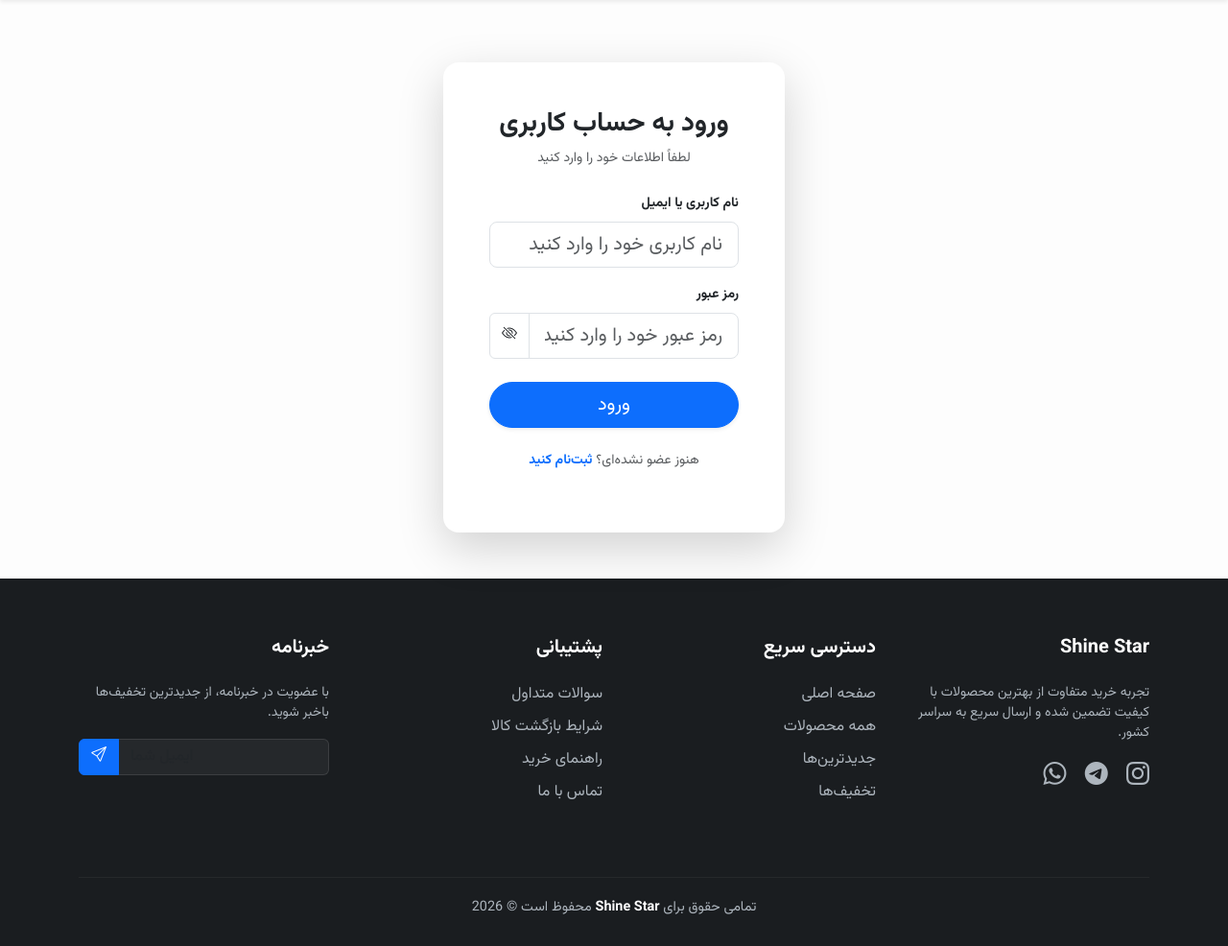
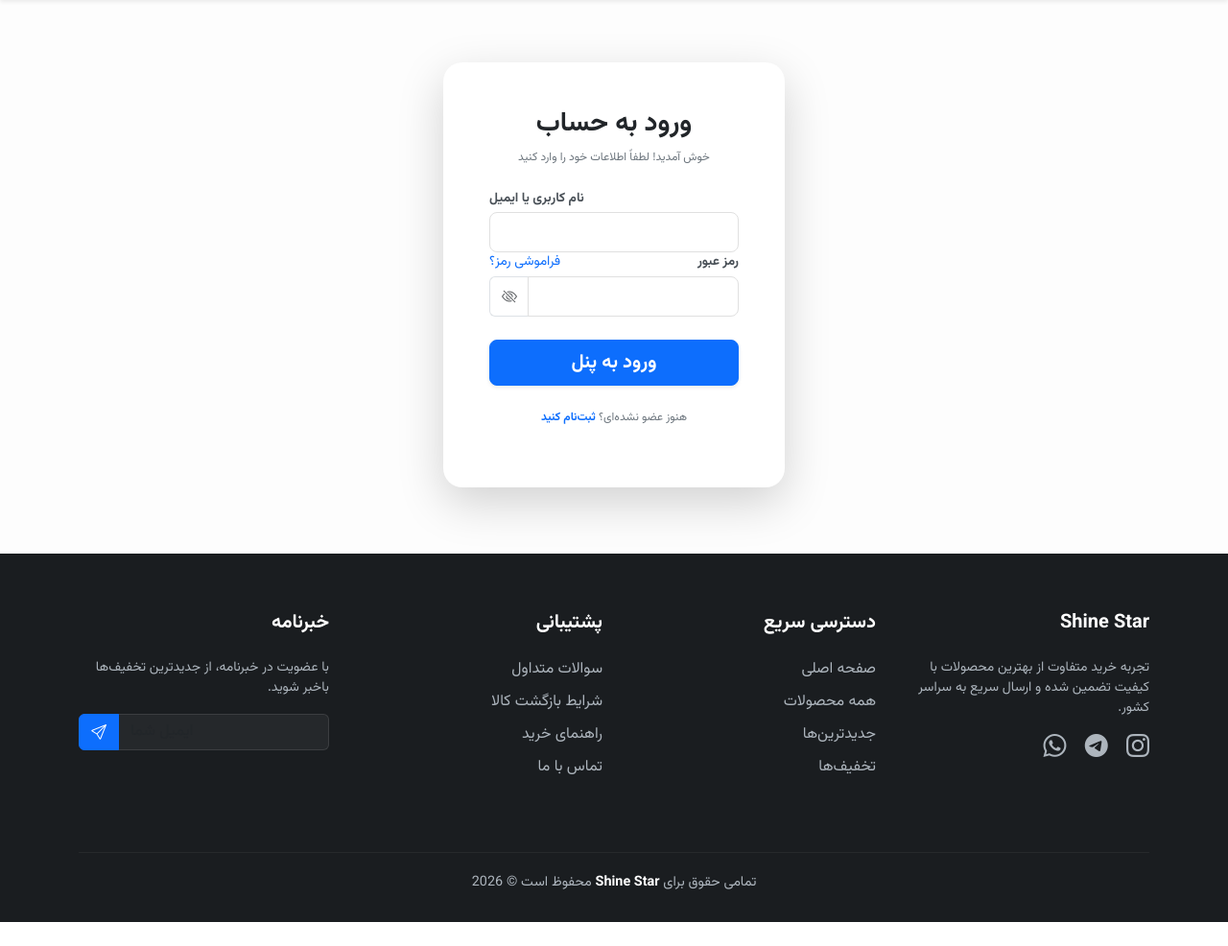
Before and after one commit to shahab-py/shine_star_project, a Django app: page /accounts/login/ in a window 1280 px wide. Shown: the part 63-1049 px from the top of the page at 96% size. After the commit the page ends 1024 px from the top, so only its background shows below. Run offline with Django 5.2, Linux system fonts and the light colour scheme.

Commit message:
update some templates

```diff
--- a/accounts/templates/accounts/login.html
+++ b/accounts/templates/accounts/login.html
@@ -1,38 +1,71 @@
 {% extends 'base.html' %}
 
 {% block content %}
-<div class="container py-5">
+<style>
+    /* بهبود استایل فیلدها برای ظاهر مدرن‌تر */
+    .form-control {
+        border: 1px solid #e0e0e0;
+        transition: all 0.3s ease;
+    }
+    .form-control:focus {
+        border-color: #0d6efd;
+        box-shadow: 0 0 0 0.25rem rgba(13, 110, 253, 0.1);
+    }
+    /* جلوگیری از تیره شدن بیش از حد متون کمکی */
+    .text-label {
+        color: #495057;
+        font-size: 0.85rem;
+    }
+    .text-helper {
+        color: #6c757d;
+        font-size: 0.75rem;
+    }
+    /* استایل کارت */
+    .login-card {
+        border: none;
+        border-radius: 20px;
+    }
+</style>
+
+<div class="container py-5" dir="rtl">
     <div class="row justify-content-center">
-        <div class="col-md-5 col-lg-4">
-            <div class="card border-0 shadow-lg rounded-4">
-                <div class="card-body p-5">
+        <div class="col-md-6 col-lg-4">
+            <div class="card login-card shadow-lg">
+                <div class="card-body p-4 p-md-5">
+
+                    <!-- هدر صفحه -->
                     <div class="text-center mb-4">
-                        <h3 class="fw-bold">ورود به حساب کاربری</h3>
-                        <p class="text-muted small">لطفاً اطلاعات خود را وارد کنید</p>
+                        <h3 class="fw-bold text-dark">ورود به حساب</h3>
+                        <p class="text-helper mb-0">خوش آمدید! لطفاً اطلاعات خود را وارد کنید</p>
                     </div>
 
                     <form method="post" novalidate>
                         {% csrf_token %}
 
                         <!-- فیلد نام کاربری -->
-                        <div class="mb-3">
-                            <label class="form-label fw-semibold small">نام کاربری یا ایمیل</label>
-                            <input type="text" name="username" class="form-control form-control-lg"
-                                   placeholder="نام کاربری خود را وارد کنید" required>
+                        <div class="mb-3 text-end">
+                            <label class="form-label text-label fw-semibold mb-1">نام کاربری یا ایمیل</label>
+                            <input type="text" name="username"
+                                   class="form-control form-control-lg fs-6"
+
                             {% if form.username.errors %}
                                 <div class="text-danger small mt-1">{{ form.username.errors.0 }}</div>
                             {% endif %}
                         </div>
 
-                        <!-- فیلد رمز عبور با آیکون چشم -->
-                        <div class="mb-4">
-                            <label class="form-label fw-semibold small">رمز عبور</label>
+                        <!-- فیلد رمز عبور -->
+                        <div class="mb-4 text-end">
+                            <div class="d-flex justify-content-between align-items-center mb-1">
+                                <label class="form-label text-label fw-semibold mb-0">رمز عبور</label>
+                                <!-- لینک فراموشی رمز (اختیاری اما مفید) -->
+                                <a href="#" class="text-decoration-none small text-primary">فراموشی رمز؟</a>
+                            </div>
                             <div class="input-group">
                                 <input type="password" name="password" id="id_password"
-                                       class="form-control form-control-lg"
-                                       placeholder="رمز عبور خود را وارد کنید" required>
-                                <span class="input-group-text bg-white" id="togglePassword" style="cursor: pointer;">
-                                    <i class="bi bi-eye-slash" id="eyeIcon"></i>
+                                       class="form-control form-control-lg fs-6"
+                                       placeholder="" required>
+                                <span class="input-group-text bg-white border-start-0" id="togglePassword" style="cursor: pointer; border-right: none;">
+                                    <i class="bi bi-eye-slash text-muted" id="eyeIcon"></i>
                                 </span>
                             </div>
                             {% if form.password.errors %}
@@ -40,23 +73,28 @@
                             {% endif %}
                         </div>
 
+                        <!-- دکمه ورود -->
                         <div class="d-grid mt-4">
-                            <button type="submit" class="btn btn-primary btn-lg rounded-pill shadow-sm">ورود</button>
+                            <button type="submit" class="btn btn-primary btn-lg rounded-3 shadow-sm fw-bold">
+                                ورود به پنل
+                            </button>
                         </div>
                     </form>
 
+                    <!-- بخش ثبت‌نام -->
                     <div class="text-center mt-4">
-                        <p class="small text-muted">هنوز عضو نشده‌ای؟
+                        <p class="text-helper mb-0">هنوز عضو نشده‌ای؟
                             <a href="{% url 'register' %}" class="text-decoration-none fw-bold text-primary">ثبت‌نام کنید</a>
                         </p>
                     </div>
+
                 </div>
             </div>
         </div>
     </div>
 </div>
 
-<!-- جاوااسکریپت برای نمایش/مخفی کردن پسورد -->
+<!-- جاوااسکریپت اصلاح شده -->
 <script>
     document.addEventListener('DOMContentLoaded', function () {
         const togglePassword = document.querySelector('#togglePassword');
@@ -64,11 +102,10 @@
         const eyeIcon = document.querySelector('#eyeIcon');
 
         togglePassword.addEventListener('click', function () {
-            // تغییر نوع فیلد بین password و text
             const type = passwordInput.getAttribute('type') === 'password' ? 'text' : 'password';
             passwordInput.setAttribute('type', type);
 
-            // تغییر آیکون بین چشم باز و چشم بسته
+            // تغییر آیکون با کلاس‌های Bootstrap Icons
             if (type === 'text') {
                 eyeIcon.classList.replace('bi-eye-slash', 'bi-eye');
             } else {
--- a/templates/base.html
+++ b/templates/base.html
@@ -1,5 +1,6 @@
-<!DOCTYPE html>
+
 <html lang="fa" dir="rtl">
+    <link rel="stylesheet" href="https://cdn.jsdelivr.net/npm/bootstrap@5.3.0/dist/css/bootstrap.rtl.min.css">
 <head>
     <meta charset="UTF-8">
     <meta name="viewport" content="width=device-width, initial-scale=1.0">
```
Also changed, not shown: accounts/templates/accounts/register.html (+8 -8 lines).
